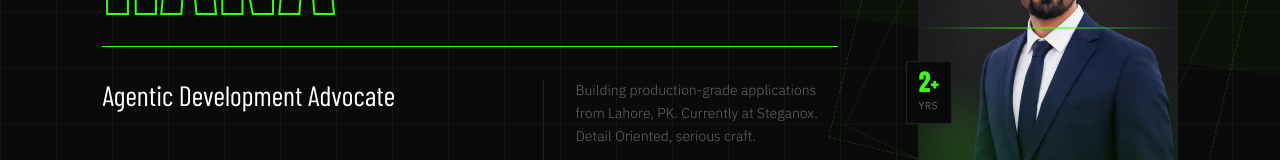
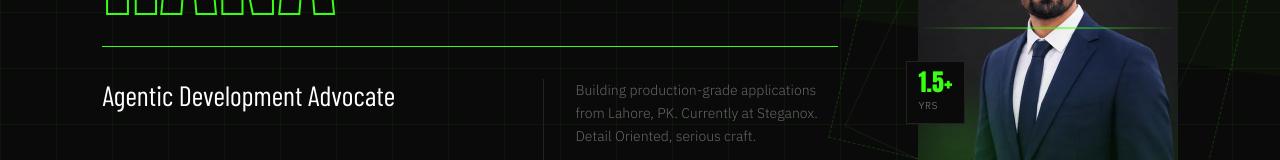
Before and after one commit to NoraizRana/dev-portfolio, a React (Vite) app: page / in a window 1280 px wide. Shown: the part 380-540 px from the top of the page. Built offline with nearby package versions, Linux system fonts and the light colour scheme.

Commit message:
Hero Updated

```diff
--- a/src/components/sections/Hero.tsx
+++ b/src/components/sections/Hero.tsx
@@ -153,7 +153,7 @@ function ProfileFrame() {
         transition={{ delay: 1.5 }}
         className="absolute -left-3 bottom-16 border border-line bg-bg px-3 py-2 z-30 hidden sm:block"
       >
-        <p className="font-display text-2xl text-neon-green leading-none">2+</p>
+        <p className="font-display text-2xl text-neon-green leading-none">1.5+</p>
         <p className="font-mono text-[10px] text-text-muted uppercase tracking-wider mt-0.5">Yrs</p>
       </motion.div>
     </motion.div>
```
